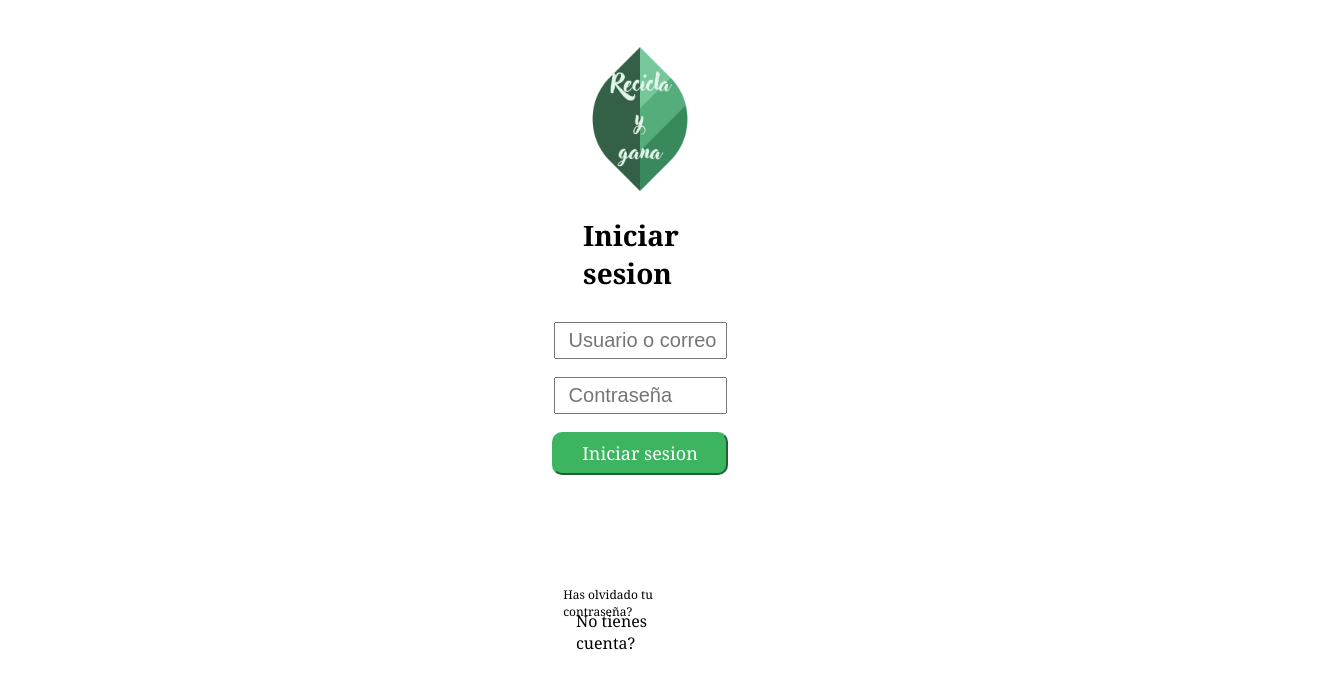
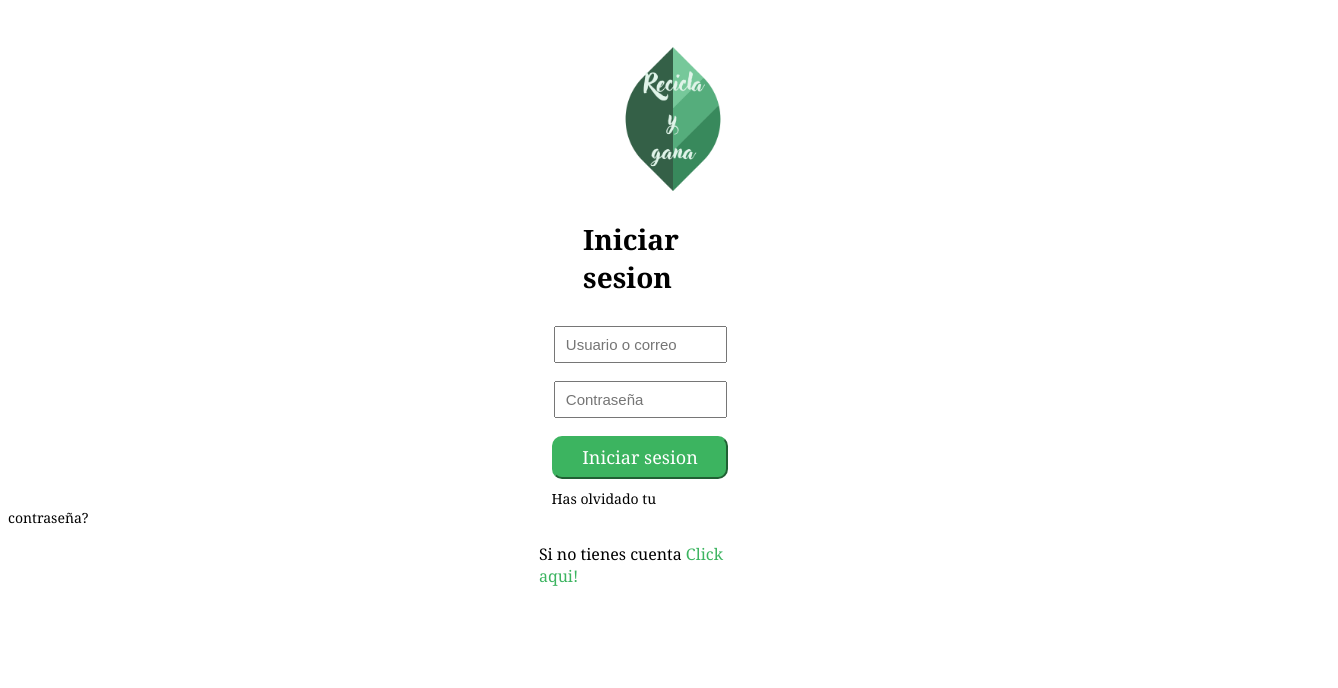
Before and after one commit to JDiego2022/Proyecto-MT-2022, a plain HTML site: page Proyect-MT/Inicio_sesion.html in a window 1280 px wide. Shown: the whole page, 1338 px wide, since content can reach past the window. Drawn offline with Linux system fonts and the light colour scheme.

Commit message:
cambios-04/11/22
Co-Authored-By: JDiego2022 <111457552+JDiego2022@users.noreply.github.com>

```diff
--- a/Proyect-MT/Inicio_sesion.html
+++ b/Proyect-MT/Inicio_sesion.html
@@ -14,8 +14,7 @@
 
             <a href="pagina_prin.html"><button type="submit" class="iniciar">Iniciar sesion</button></a>
      </div>
-      <a class="Crear" href="crear_cuenta.html">No tienes cuenta?</a>
-       <a class="olvidado" href="olvidaste.html">Has olvidado tu contraseña?</a>
-
-  </body>
+     <a class="olvidado" href="olvidaste.html">Has olvidado tu contraseña?</a>
+      <div class="Crear"><p>Si no tienes cuenta <a class="crear_d" href="crear_cuenta.html">Click aqui!</a></p></div>
+    </body>
 </html>
--- a/Proyect-MT/estilos.css/crear.css
+++ b/Proyect-MT/estilos.css/crear.css
@@ -8,7 +8,6 @@
 }
 
 .Confirmar_{
-    display: block;
     font-size: 19px;
     height: 33px;
     width: 224px;
@@ -18,7 +17,6 @@
 }
 
 .Usuario_c{
-    display: block;
     font-size: 19px;
     height: 33px;
     width: 224px;
@@ -28,7 +26,6 @@
 }
 
 .Apellidos_{
-    display: block;
     font-size: 19px;
     height: 33px;
     width: 224px;
@@ -38,7 +35,6 @@
 }
 
 .Contra_{
-    display: block;
     font-size: 19px;
     height: 33px;
     width: 224px;
@@ -48,7 +44,6 @@
     color: black;
 }
 .Correo_{
-    display: block;
     font-size: 19px;
     height: 33px;
     width: 224px;
@@ -58,7 +53,6 @@
 }
 
 .Nombre_{
-    display: block;
     font-size: 19px;
     height: 33px;
     width: 224px;
--- a/Proyect-MT/estilos.css/guia.css
+++ b/Proyect-MT/estilos.css/guia.css
@@ -54,7 +54,6 @@ input[name="Contraseña"] {
 }
 
 img {
-    display: block;
     margin-left: auto;
     margin-right: auto;
     width: 20%;
--- a/Proyect-MT/estilos.css/inicio_se.css
+++ b/Proyect-MT/estilos.css/inicio_se.css
@@ -1,13 +1,10 @@
 .logo{
-    display: block;
-    margin-left: auto;
-    margin-right: auto;
+    margin: 0px 570px 0px;
     width: 15%;
     height: 15%;
 }
 
 h1{
-    display: block;
     font-family: Georgia, 'Times New Roman', Times, serif;
     margin:0px 575px 30px;
     font-size: 28px;
@@ -15,7 +12,7 @@ h1{
 }
 
 .Usuario_{
-    font-size: 20px;
+    font-size: 15px;
     height: 31px;
     width: 165px;
     display: block;
@@ -23,7 +20,7 @@ h1{
 
 }
 .Contraseña_{
-    font-size: 20px;
+    font-size: 15px;
     height: 31px;
     width: 165px;
     display: block;
@@ -32,7 +29,7 @@ h1{
 
 .iniciar{
     font-size: 18px;
-    margin: 0px 43% 0px;
+    margin: 0px 43% 10px;
     height: 43px;
     width: 14%;
     font-family: Georgia, 'Times New Roman', Times, serif;
@@ -44,28 +41,20 @@ h1{
 
 }
 .Crear{
-    position: absolute;
-    left: 0;
-    right: 0;
-    top: 75%;
-    font-size:auto;
-    margin: 10px 45% 0px;
+    margin: 0px 42% 0px ;
+    font-family: Georgia, 'Times New Roman', Times, serif;
+}
+
+.olvidado{
+    padding: 0px 43% 0px;
+    font-size: 14px;
     font-family: Georgia, 'Times New Roman', Times, serif;
     text-decoration: none;
     color: black;
-    cursor:pointer;
-
+    cursor: pointer;
 }
 
-.olvidado{
-    position: absolute;
-    left: 0;
-    right: 0;
-    top: 72%;
-    font-size: 12px;
-    margin: 10px 44% 0px;
-    font-family: Georgia, 'Times New Roman', Times, serif;
-    color: black;
+.crear_d{
     text-decoration: none;
-    cursor: pointer;
+    color: #3CB460;
 }
```
